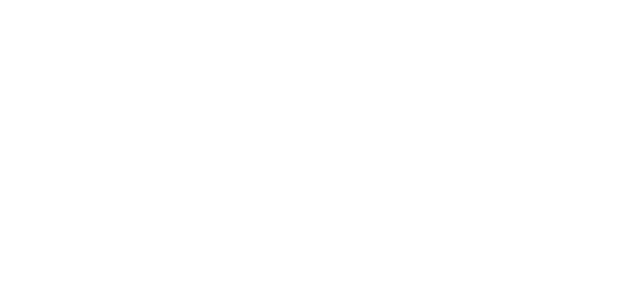
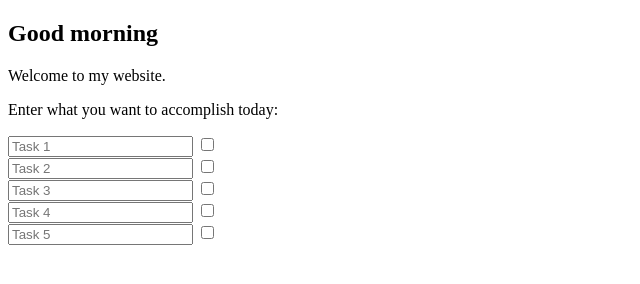
Before and after one commit to ANGE-DARLENE/assignmentgit, a plain HTML site: page index.html in a window 1280 px wide. Shown: the whole page, without its empty margins (0-640 px from the left). Drawn offline with Linux system fonts and the light colour scheme.

Commit message:
added some information to my website

```diff
--- a/index.html
+++ b/index.html
@@ -4,10 +4,37 @@
 <head>
     <meta charset="UTF-8">
     <meta name="viewport" content="width=device-width, initial-scale=1.0">
-    <title>Document</title>
+    <title>my list</title>
 </head>
 
 <body>
+    <div class="container">
+        <h2>Good morning</h2>
+        <p>Welcome to my website.</p>
+        <p>Enter what you want to accomplish today:</p>
+
+        <div class="task">
+            <input type="text" placeholder="Task 1">
+            <input type="checkbox">
+        </div>
+        <div class="task">
+            <input type="text" placeholder="Task 2">
+            <input type="checkbox">
+        </div>
+        <div class="task">
+            <input type="text" placeholder="Task 3">
+            <input type="checkbox">
+        </div>
+        <div class="task">
+            <input type="text" placeholder="Task 4">
+            <input type="checkbox">
+        </div>
+        <div class="task">
+            <input type="text" placeholder="Task 5">
+            <input type="checkbox">
+        </div>
+    </div>
+
 
 </body>
 
```
